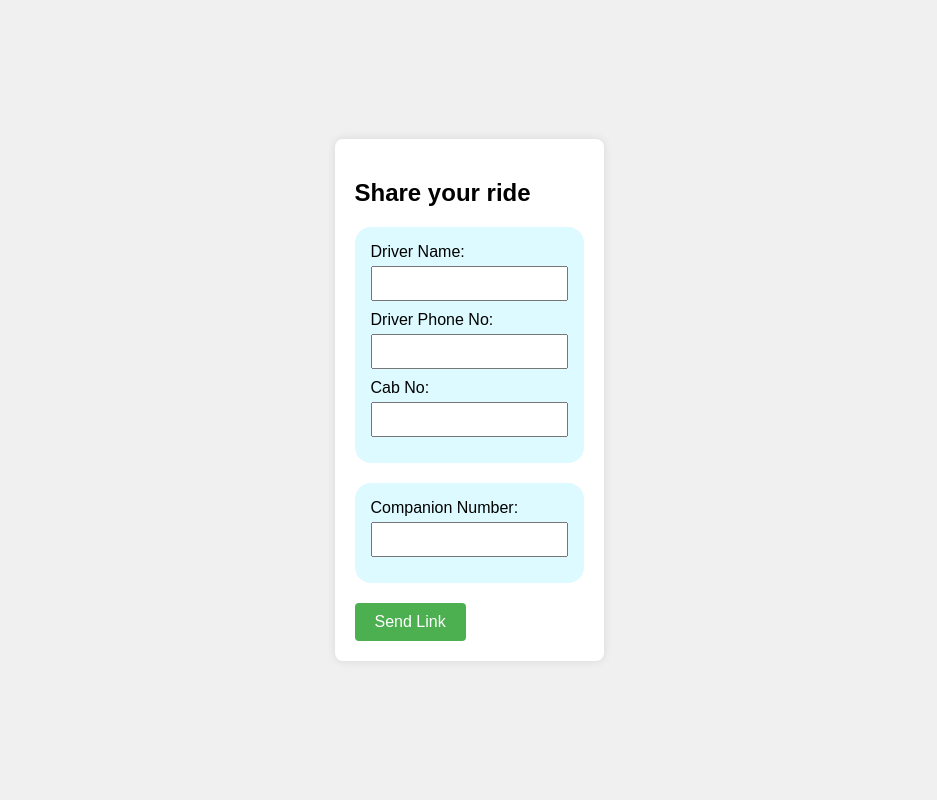
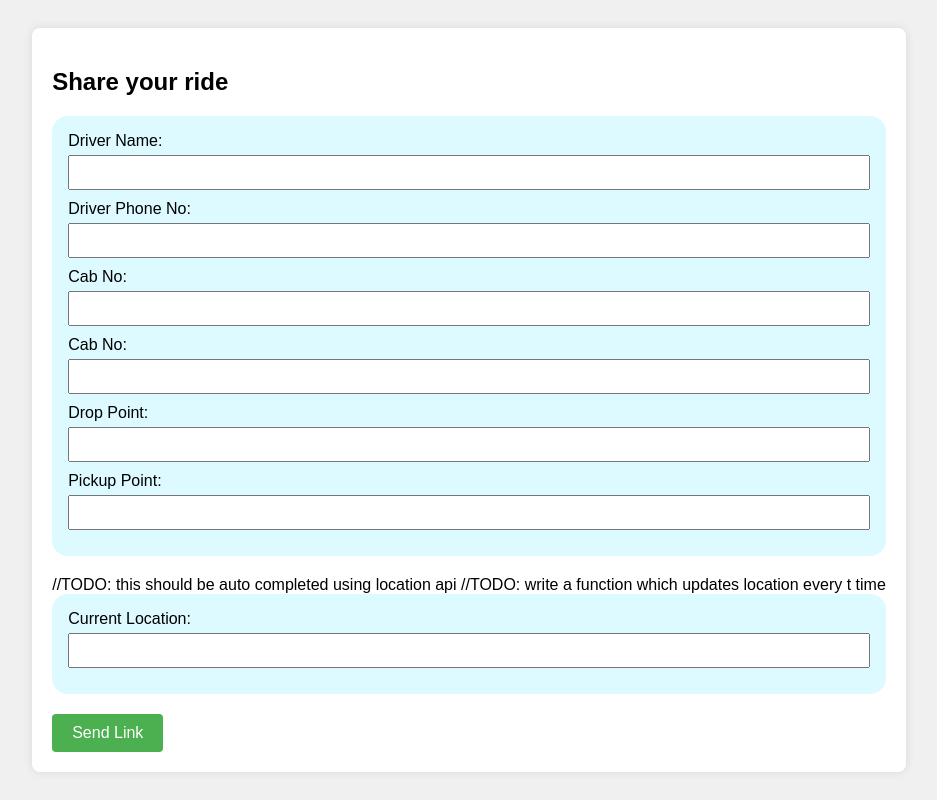
Before and after one commit to BharadwajaD/CummuCo, a React (Create React App) app in the folder cummuco-client/: page /newride in a window 1280 px wide. Shown: the whole page, without its empty margins (171-1108 px from the left). Built offline with nearby package versions, Linux system fonts and the light colour scheme.

Commit message:
feat: ViewRide page jsx done

```diff
--- a/cummuco-client/src/App.js
+++ b/cummuco-client/src/App.js
@@ -9,6 +9,7 @@ import Home from "./pages/Home";
 import NewRide from "./pages/NewRide";
 import Error from "./pages/Error";
 import SignIn from "./pages/SignIn";
+import { ViewRide } from "./pages/ViewRide";
 
 function App() {
 
@@ -20,6 +21,7 @@ function App() {
         <Route path="/" element = <Home /> />
         <Route path="/signin" element = <SignIn /> />
         <Route path="/newride" element = <NewRide /> />
+        <Route path="/ride/:id" element = <ViewRide /> />
         <Route path="/error" element={<Error />} />
 
       </Routes>
--- a/cummuco-client/src/pages/NewRide.js
+++ b/cummuco-client/src/pages/NewRide.js
@@ -11,6 +11,9 @@ const NewRide = () => {
     driver_name: "",
     driver_phone: "",
     cab_number: "",
+    pickup_point: "",
+    drop_point: "",
+    current_location: "",
     companion_number: "",
   });
 
@@ -65,21 +68,51 @@ const NewRide = () => {
             value={rideDetails.cab_number}
             onChange={handleChange}
           />
+
+          <label htmlFor="pickup_point">Cab No:</label>
+          <input
+            type="text"
+            id="pickup_point"
+            name="pickup_point"
+            value={rideDetails.pickup_point}
+            onChange={handleChange}
+          />
+
+          <label htmlFor="drop_point">Drop Point:</label>
+          <input
+            type="text"
+            id="drop_point"
+            name="drop_point"
+            value={rideDetails.drop_point}
+            onChange={handleChange}
+          />
+
+          <label htmlFor="pickup_point">Pickup Point:</label>
+          <input
+            type="text"
+            id="pickup_point"
+            name="pickup_point"
+            value={rideDetails.pickup_point}
+            onChange={handleChange}
+          />
         </div>
 
+      //TODO: this should be auto completed using location api
+      //TODO: write a function which updates location every t time
         <div className="form-block">
-          <label htmlFor="companion_number">Companion Number:</label>
+          <label htmlFor="current_location">Current Location:</label>
           <input
             type="text"
-            id="companion_number"
-            name="companion_number"
-            value={rideDetails.companion_number}
+            id="current_location"
+            name="current_location"
+            value={rideDetails.current_location}
             onChange={handleChange}
           />
         </div>
 
         <button type="submit">Send Link</button>
       </form>
+      {isError && <p className="error-message"> 'Something went wrong' </p>}
       {rideId.length > 0 && <p className="rideid"> Your ride id: {rideId}</p>}
     </div>
   );
--- /dev/null
+++ b/cummuco-client/src/pages/ViewRide.js
@@ -0,0 +1,44 @@
+//TODO: style this page
+import { useEffect, useState } from "react";
+import { useParams } from "react-router-dom";
+import { getFetch } from "../utils/fetch";
+
+export function ViewRide(){
+
+    const [rideInfo, setRideInfo] = useState(null)
+    const [isError, setIsError] = useState(false);
+
+    //TODO: write a function which updates location after every t time
+
+    const [location, setLocation] = useState(rideInfo && rideInfo.current_location);
+
+    const {id: ride_id} = useParams()
+
+    const url = `http://127.0.0.1:8000/ride/${ride_id}`
+
+    useEffect(() => {
+        getFetch(url).then(body => setRideInfo(body)).catch(() => setIsError(true))
+    }, [])
+
+
+    return (
+        <div className="ride-view">
+            {isError && <p className="error-message"> 'Something went wrong' </p>}
+            {rideInfo && (
+                <div>
+                <div className="ride-info">
+                {Object.entries(rideInfo).map(([key, value]) => (
+                    <div key={key}>
+                        <span className="ride-info-key"> {('_'+key).replace(/_([a-z])/g, (_, match) => match.toUpperCase())}: </span>
+                        <span className="ride-info-value"> {value} </span>
+                    </div>
+                ))}
+                </div>
+                    <div className="ride-location">
+                        {location && <p>location</p>}
+                     </div>
+                </div>
+        )}
+        </div>
+    );
+}
```
